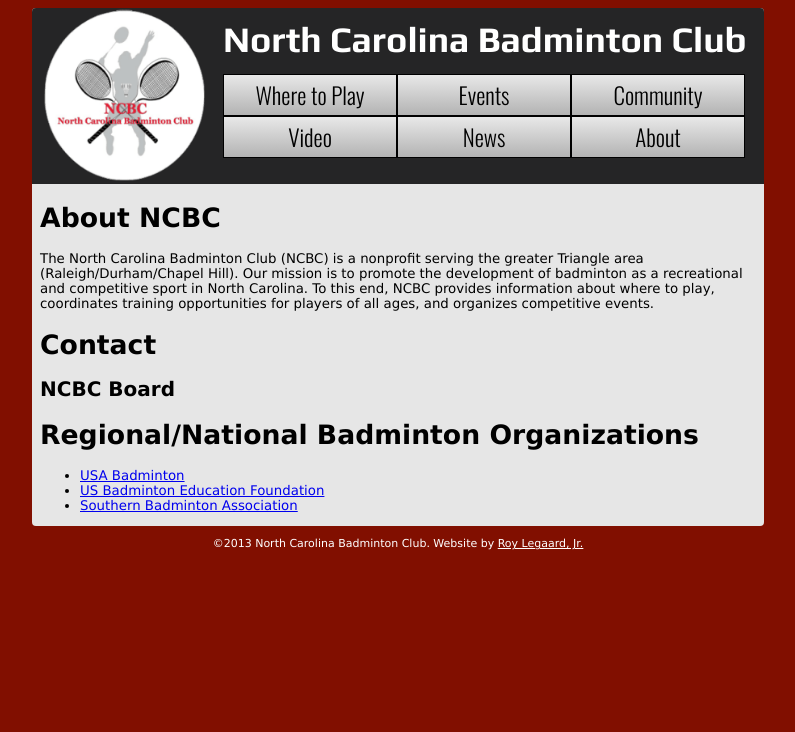
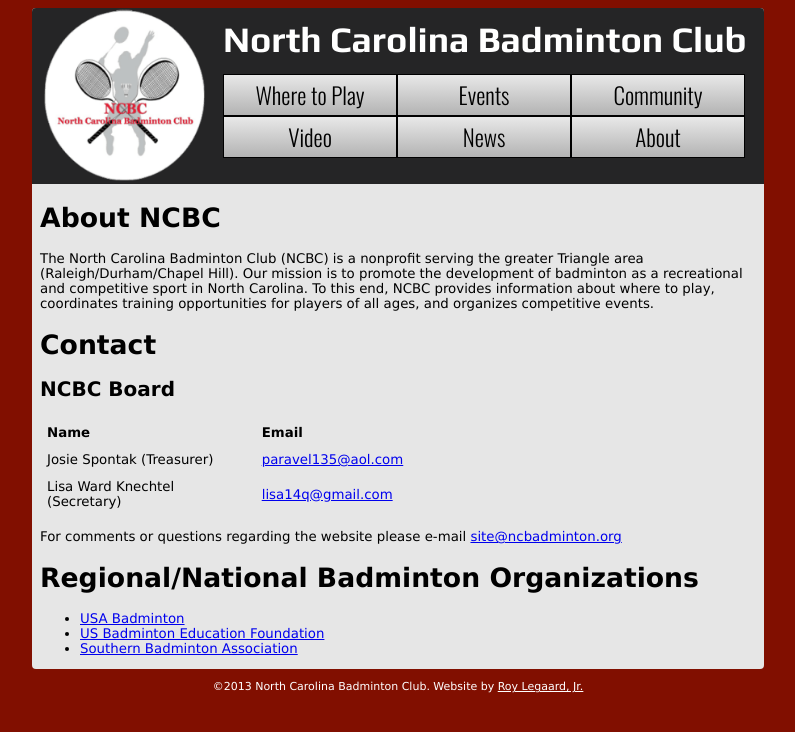
Before and after one commit to NCBC/ncbc.github.com, a Jekyll site: the page built from about.md, in a window 1280 px wide. Shown: the top 732 px of the page, without its empty margins (242-1037 px from the left). Built offline with Jekyll 4.4.1, drawn with Linux system fonts in a browser that asks for light colours.

Commit message:
Restored email addresses

```diff
--- a/about.md
+++ b/about.md
@@ -10,7 +10,26 @@
 
 ## NCBC Board
 
+<table width="100%" border="0" cellpadding="5">
+			<tr>
+				<td width="30%"><b>Name</b></td>
+				<td width="40%"><b>Email</b></td>
+				<td width="30%"><b></b></td>
+			</tr>
+			<tr>
+				<td width="30%">Josie Spontak (Treasurer)</td>
+				<td width="40%"><a href="&#x6d;&#00097;&#x69;&#x6c;&#116;&#x6f;&#x3a;&#x70;&#00097;&#x72;&#97;&#118;&#101;&#x6c;&#00049;&#00051;&#x35;&#64;&#x61;&#x6f;&#000108;&#46;&#x63;&#x6f;&#x6d;?subject=&cc=&bcc=&body=" style="" class="" id="">&#x70;&#x61;&#114;&#00097;&#118;&#x65;&#x6c;&#x31;&#00051;&#x35;&#00064;&#00097;&#000111;&#x6c;&#00046;&#99;&#000111;&#x6d;</a></td>
+				<td width="30%"></td>
+			</tr>
+			<tr>
+				<td width="30%">Lisa Ward Knechtel (Secretary)</td>
+				<td width="40%"><a href="&#x6d;&#x61;&#x69;&#x6c;&#116;&#000111;&#x3a;&#000108;&#x69;&#x73;&#x61;&#x31;&#52;&#x71;&#x40;&#000103;&#000109;&#97;&#105;&#108;&#46;&#x63;&#000111;&#109;?subject=&cc=&bcc=&body=" style="" class="" id="">&#x6c;&#x69;&#115;&#x61;&#49;&#x34;&#000113;&#00064;&#103;&#x6d;&#x61;&#x69;&#108;&#x2e;&#00099;&#111;&#109;</a>
+</td>
+				<td width="30%"></td>
+			</tr>
+</table>
 
+For comments or questions regarding the website please e-mail <a href="&#x6d;&#97;&#x69;&#108;&#116;&#x6f;&#x3a;&#x73;&#105;&#116;&#101;&#64;&#x6e;&#99;&#x62;&#x61;&#x64;&#x6d;&#105;&#110;&#116;&#x6f;&#x6e;&#46;&#x6f;&#114;&#103;?subject=&cc=&bcc=&body=" style="" class="" id="">&#000115;&#105;&#x74;&#x65;&#64;&#000110;&#99;&#x62;&#x61;&#x64;&#x6d;&#000105;&#x6e;&#x74;&#x6f;&#x6e;&#00046;&#000111;&#x72;&#000103;</a>
 
 # Regional/National Badminton Organizations
 - [USA Badminton](http://www.teamusa.org/USA-Badminton.aspx)
```
Also changed, not shown: community.md (+2 -2 lines).
